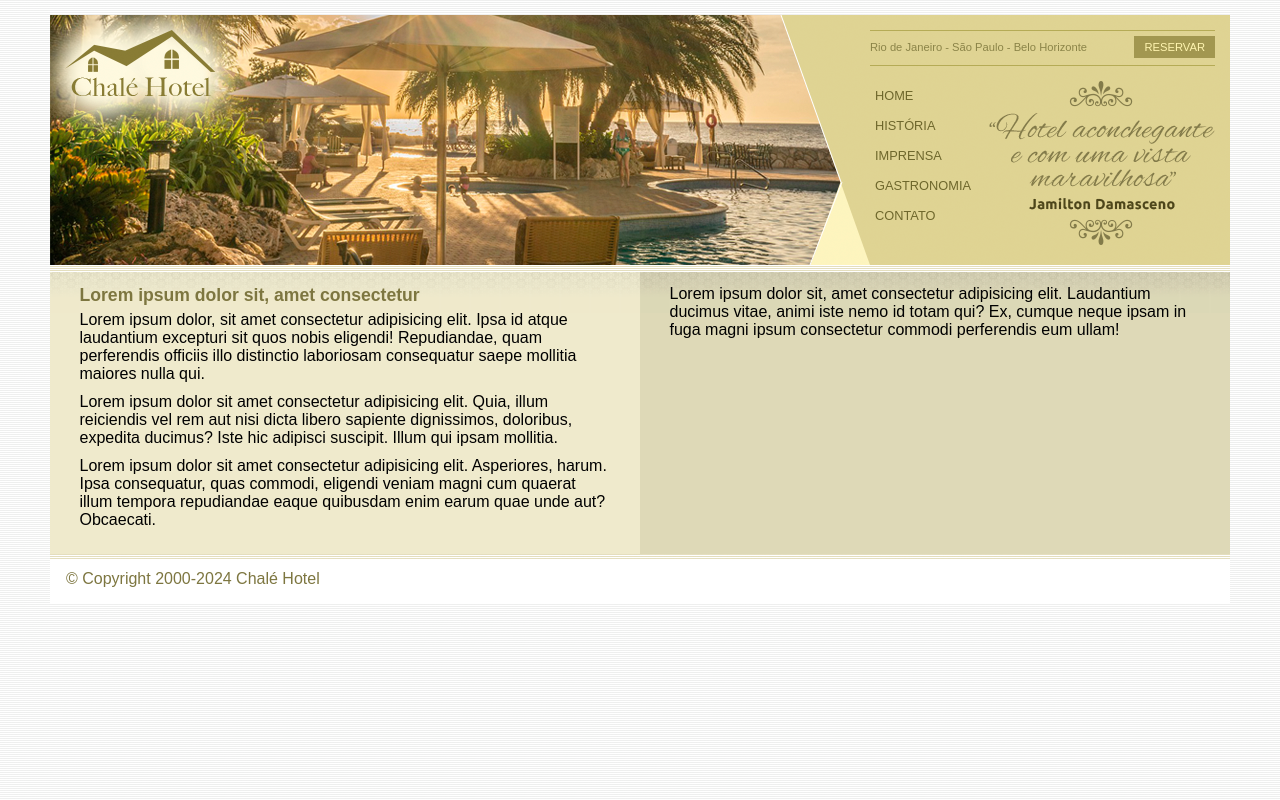
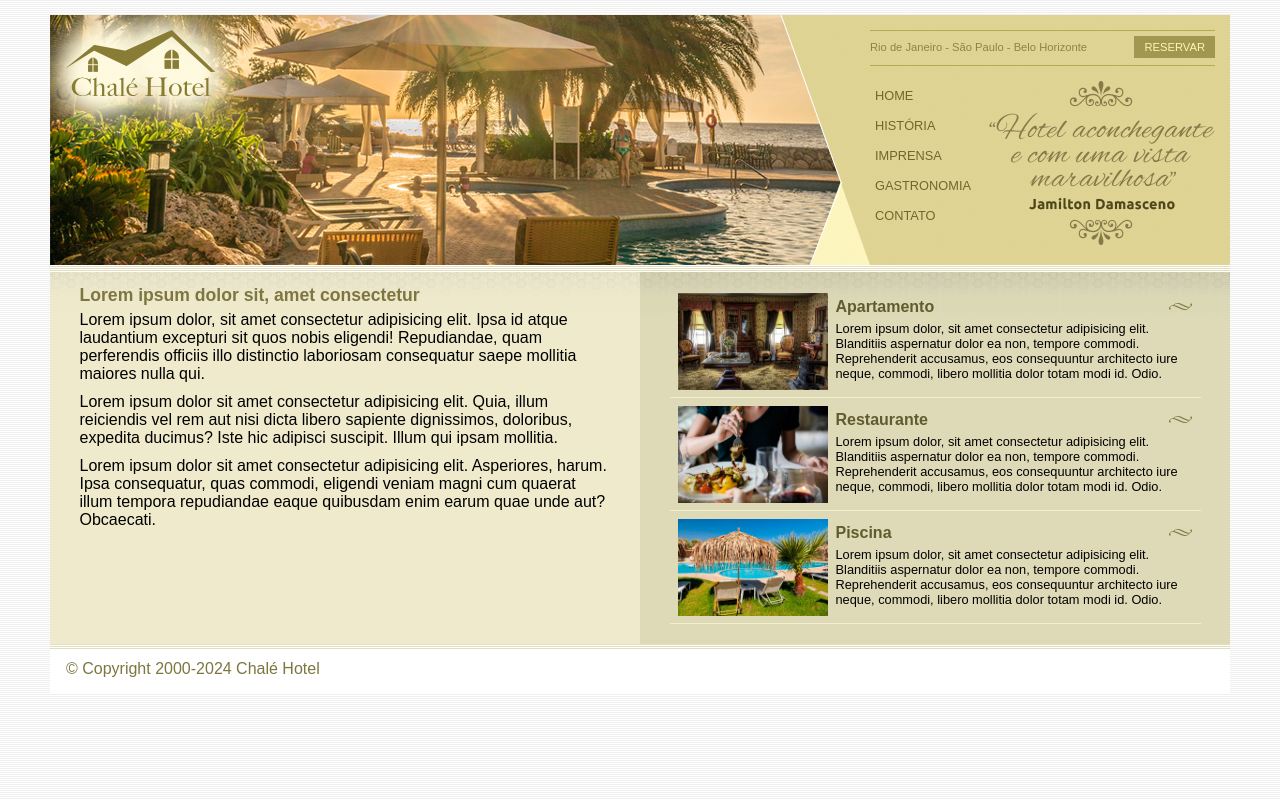
Before and after one commit to eduardocesarmaia13/Chal-Hotel, a plain HTML site: page index.html in a window 1280 px wide. Drawn offline with Linux system fonts and the light colour scheme.

Commit message:
FINALIZADO

```diff
--- a/css/style.css
+++ b/css/style.css
@@ -157,3 +157,33 @@ p {
     font-size: 1em;
     margin-bottom: 10px;
 }
+
+/* Formatações da area lateral*/
+
+#beneficios li {
+    padding: 8px;
+    border-bottom: 1px solid #f3efcb;
+    height: 6em;
+}
+
+#beneficios li a img {
+    float: left;
+    margin-right: 8px;
+}
+
+#beneficios li a p {
+    color: #000;
+    font-size: 0.8em;
+}
+
+#beneficios li a h3 {
+    font-size: 1em;
+    color: #615b2d;
+    padding: 5px 0;
+    background: url("../imagens/ornamento.png") no-repeat center right;
+}
+
+#beneficios li:hover {
+    background: #f6f3d6;
+    cursor: pointer;
+}
--- a/index.html
+++ b/index.html
@@ -69,17 +69,52 @@
 
       <div id="area-lateral">
         <div class="conteudo">
-          <p>
-            Lorem ipsum dolor sit, amet consectetur adipisicing elit. Laudantium
-            ducimus vitae, animi iste nemo id totam qui? Ex, cumque neque ipsam
-            in fuga magni ipsum consectetur commodi perferendis eum ullam!
-          </p>
+
+          <ul id="beneficios">
+            <li>
+              <a href="">
+                <img src="imagens/apartamento.jpg" width="150" alt="Apartamento"/>
+                <h3>Apartamento</h3>
+                <p>
+                  Lorem ipsum dolor, sit amet consectetur adipisicing elit.
+                  Blanditiis aspernatur dolor ea non, tempore commodi.
+                  Reprehenderit accusamus, eos consequuntur architecto iure
+                  neque, commodi, libero mollitia dolor totam modi id. Odio.
+                </p>
+              </a>
+            </li>
+
+            <li>
+              <a href="">
+                <img src="imagens/restaurante.jpg" width="150" alt="Restaurante"/>
+                <h3>Restaurante</h3>
+                <p>
+                  Lorem ipsum dolor, sit amet consectetur adipisicing elit.
+                  Blanditiis aspernatur dolor ea non, tempore commodi.
+                  Reprehenderit accusamus, eos consequuntur architecto iure
+                  neque, commodi, libero mollitia dolor totam modi id. Odio.
+                </p>
+              </a>
+            </li>
+
+            <li>
+              <a href="">
+                <img src="imagens/piscina.jpg" width="150" alt="Piscina"/>
+                <h3>Piscina</h3>
+                <p>
+                  Lorem ipsum dolor, sit amet consectetur adipisicing elit.
+                  Blanditiis aspernatur dolor ea non, tempore commodi.
+                  Reprehenderit accusamus, eos consequuntur architecto iure
+                  neque, commodi, libero mollitia dolor totam modi id. Odio.
+                </p>
+              </a>
+            </li>
+
+          </ul>
         </div>
       </div>
       <div id="rodape">
-        <span>
-          &copy; Copyright 2000-2024 Chalé Hotel
-        </span>
+        <span> &copy; Copyright 2000-2024 Chalé Hotel </span>
       </div>
     </div>
     <!-- fim /container -->
```
